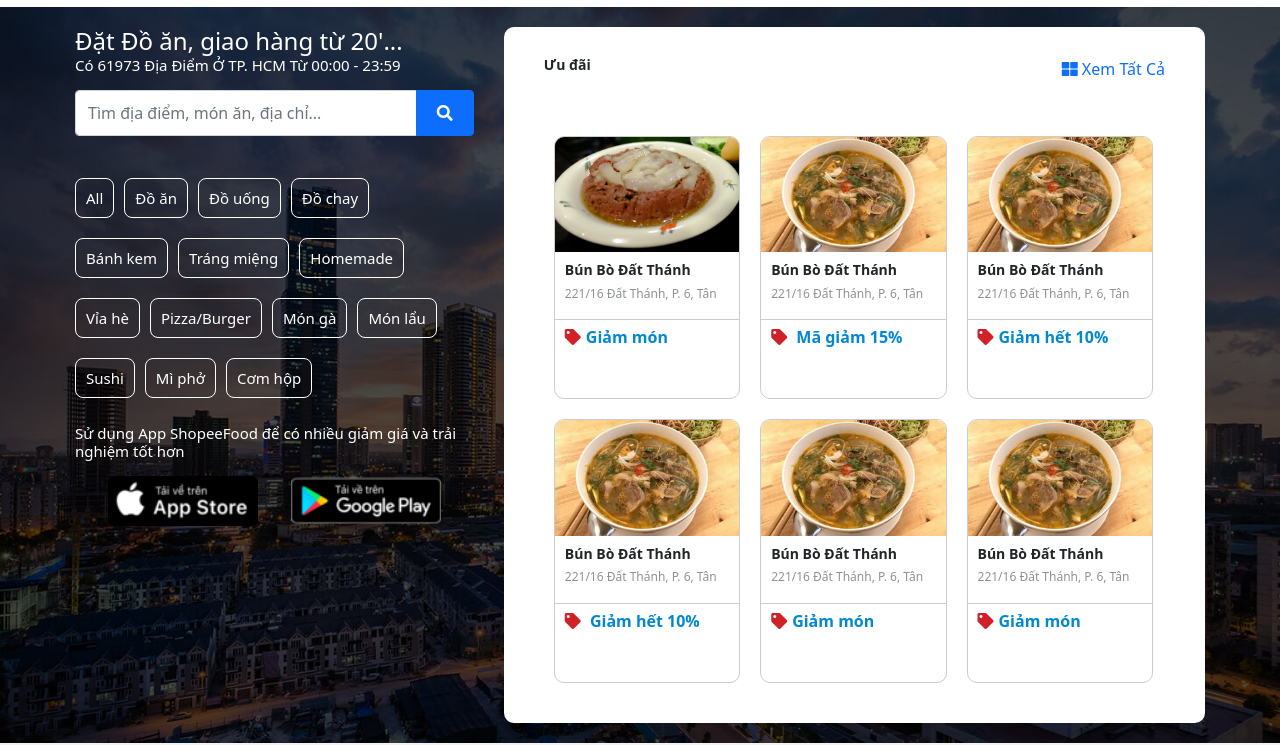
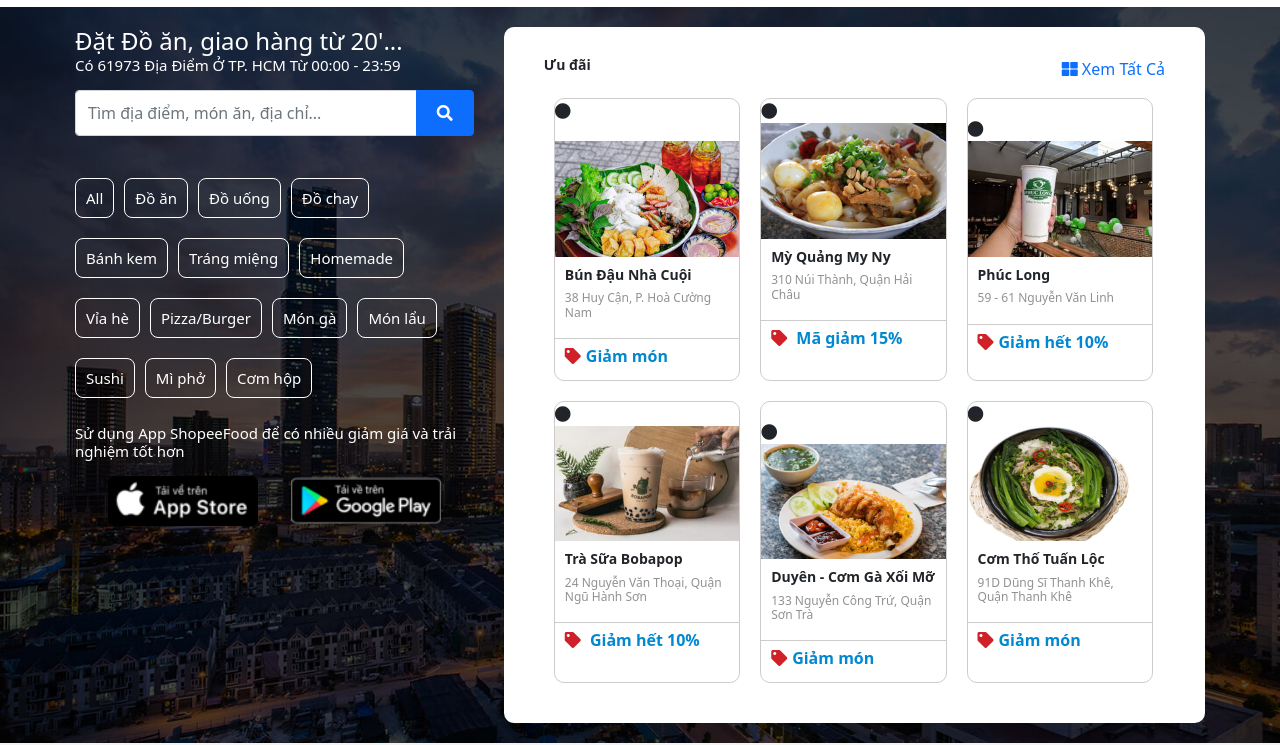
Before and after one commit to anhtuan38/ShopeeFood, a plain HTML site: page index.html in a window 1280 px wide. Shown: the part 56-801 px from the top of the page. Drawn offline with nearby package versions, Linux system fonts and the light colour scheme.

Commit message:
change homepage

```diff
--- a/index.html
+++ b/index.html
@@ -22,7 +22,7 @@
             <div class="collapse navbar-collapse mx-5">
                 <ul class="navbar-nav mr-auto .bg-light">
                     <li class="dropdown">
-                        <a class="nav-link dropdown-toggle" href="#!" id="navbarDropdown" role="button"
+                        <a class="nav-link dropdown-toggle btn-local" href="#!" id="navbarDropdown" role="button"
                             data-toggle="dropdown" aria-haspopup="true" aria-expanded="false">
                             Địa điểm
                         </a>
@@ -145,50 +145,59 @@
                     <a href="#!"><i class="fas fa-th-large mx-1"></i>Xem Tất Cả</a>
                 </div>
                 <div class="item-restaurant">
-                    <img src="./assets/images/items/item3.jpg" alt="item">
+                    <i class="fas fa-circle stocking"></i>
+                    <h3 class="favorite"><i class="fas fa-thumbs-up mx-1"></i>Yêu thích</h3>
+                    <img src="./assets/images/items/bun-dau.jpg" alt="item">
                     <div class="name-and-adress">
-                        <h5>Bún Bò Đất Thánh</h5>
-                        <h6>221/16 Đất Thánh, P. 6, Tân </h6>
+                        <h5 title="Bún Đậu Nhà Cuội 2 - Hoà Cường 38 Huy Cận">Bún Đậu Nhà Cuội</h5>
+                        <h6 title="38 Huy Cận, P. Hoà Cường Nam, Quận Hải Châu, Đà Nẵng">38 Huy Cận, P. Hoà Cường Nam</h6>
                     </div>
                     <div class="discount text-blue fw-bold"> <i class="fas fa-tag icon-discount"></i>Giảm món</div>
                 </div>
                 <div class="item-restaurant">
-                    <img src="./assets/images/items/item1.jpg" alt="item">
+                    <i class="fas fa-circle stocking"></i>
+                    <img src="./assets/images/items/mi-quang.jpg" alt="item">
                     <div class="name-and-adress">
-                        <h5>Bún Bò Đất Thánh</h5>
-                        <h6>221/16 Đất Thánh, P. 6, Tân </h6>
+                        <h5 title="Mỳ Quảng My Ny - Cơm Tấm & Bánh Tráng Thịt Heo">Mỳ Quảng My Ny</h5>
+                        <h6 title="310 Núi Thành, Quận Hải Châu, Đà Nẵng">310 Núi Thành, Quận Hải Châu</h6>
                     </div>
                     <div class="discount text-blue fw-bold"><i class="fas fa-tag icon-discount"></i> Mã giảm 15%</div>
                 </div>
                 <div class="item-restaurant">
-                    <img src="./assets/images/items/item1.jpg" alt="item">
+                    <h3 class="favorite"><i class="fas fa-thumbs-up mx-1"></i>Yêu thích</h3>
+                    <i class="fas fa-circle stocking"></i>
+                    <img src="./assets/images/items/phuc-long.jpg" alt="item">
                     <div class="name-and-adress">
-                        <h5>Bún Bò Đất Thánh</h5>
-                        <h6>221/16 Đất Thánh, P. 6, Tân </h6>
+                        <h5 title="Phúc Long Nguyễn Văn Linh Đà Nẵng">Phúc Long</h5>
+                        <h6 title="59 - 61 Nguyễn Văn Linh, Quận Hải Châu, Đà Nẵng">59 - 61 Nguyễn Văn Linh</h6>
                     </div>
                     <div class="discount text-blue fw-bold"> <i class="fas fa-tag icon-discount"></i>Giảm hết 10%</div>
                 </div>
                 <div class="item-restaurant">
-                    <img src="./assets/images/items/item1.jpg" alt="item">
+                    <i class="fas fa-circle stocking"></i>
+                    <img src="./assets/images/items/tra-sua.jpeg" alt="item">
                     <div class="name-and-adress">
-                        <h5>Bún Bò Đất Thánh</h5>
-                        <h6>221/16 Đất Thánh, P. 6, Tân </h6>
+                        <h5 title="Trà Sữa Bobapop - Nguyễn Văn Thoại">Trà Sữa Bobapop</h5>
+                        <h6 title="24 Nguyễn Văn Thoại, Quận Ngũ Hành Sơn">24 Nguyễn Văn Thoại, Quận Ngũ Hành Sơn</h6>
                     </div>
                     <div class="discount text-blue fw-bold"> <i class="fas fa-tag icon-discount"></i> Giảm hết 10%</div>
                 </div>
                 <div class="item-restaurant">
-                    <img src="./assets/images/items/item1.jpg" alt="item">
+                    <h3 class="favorite"><i class="fas fa-thumbs-up mx-1"></i>Yêu thích</h3>
+                    <i class="fas fa-circle stocking"></i>
+                    <img src="./assets/images/items/com-xoi.jpg" alt="item">
                     <div class="name-and-adress">
-                        <h5>Bún Bò Đất Thánh</h5>
-                        <h6>221/16 Đất Thánh, P. 6, Tân </h6>
+                        <h5 title="Duyên - Cơm Gà Xối Mỡ - Nguyễn Công Trứ">Duyên - Cơm Gà Xối Mỡ </h5>
+                        <h6 title="133 Nguyễn Công Trứ, Quận Sơn Trà, Đà Nẵng">133 Nguyễn Công Trứ, Quận Sơn Trà</h6>
                     </div>
                     <div class="discount text-blue fw-bold"> <i class="fas fa-tag icon-discount"></i>Giảm món</div>
                 </div>
                 <div class="item-restaurant">
-                    <img src="./assets/images/items/item1.jpg" alt="item">
+                    <i class="fas fa-circle stocking"></i>
+                    <img src="./assets/images/items/com-tho.jpg" alt="item">
                     <div class="name-and-adress">
-                        <h5>Bún Bò Đất Thánh</h5>
-                        <h6>221/16 Đất Thánh, P. 6, Tân </h6>
+                        <h5 title="Cơm Thố Tuấn Lộc">Cơm Thố Tuấn Lộc</h5>
+                        <h6 title="91D Dũng Sĩ Thanh Khê, Quận Thanh Khê, Đà Nẵng">91D Dũng Sĩ Thanh Khê, Quận Thanh Khê</h6>
                     </div>
                     <div class="discount text-blue fw-bold"> <i class="fas fa-tag icon-discount"></i>Giảm món</div>
                 </div>
```
